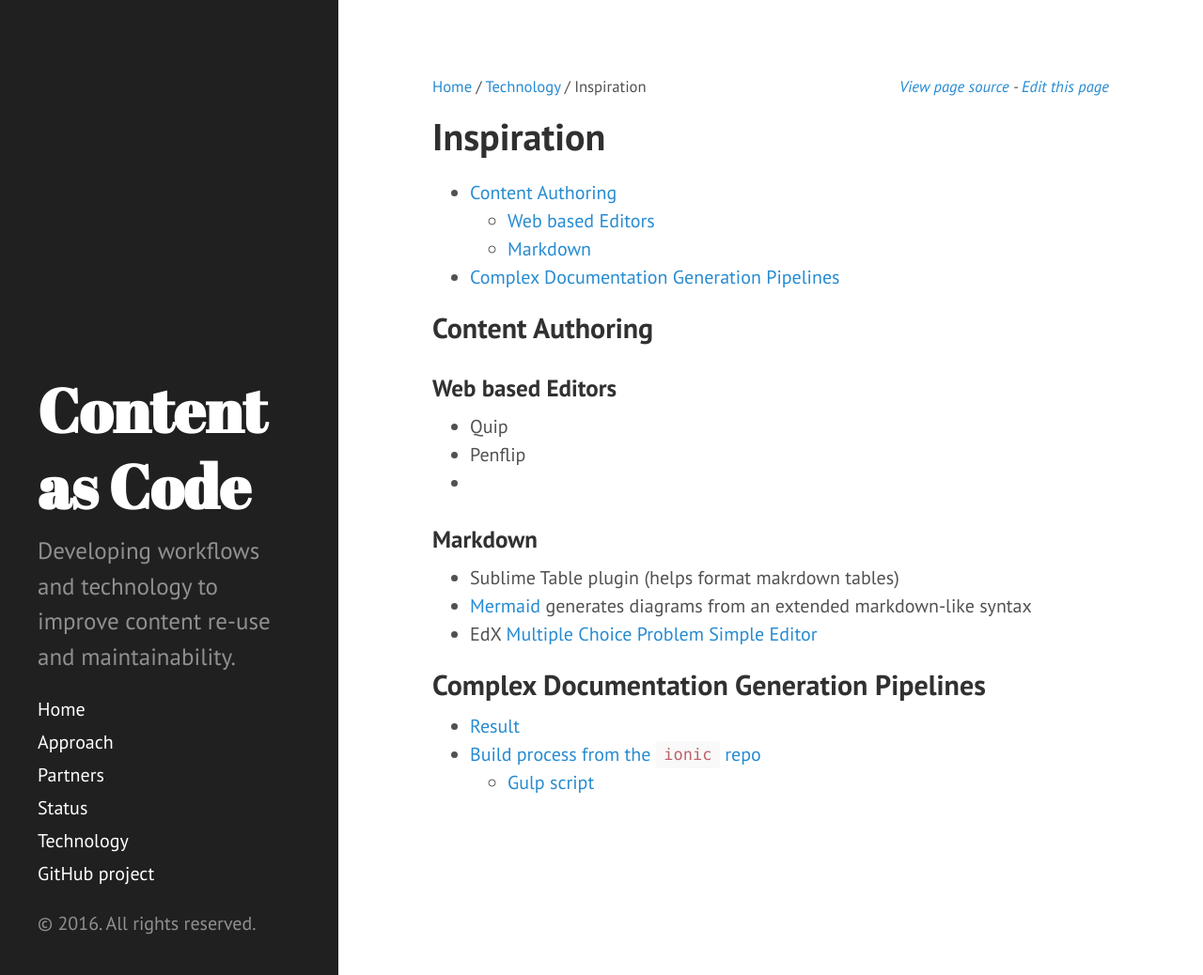
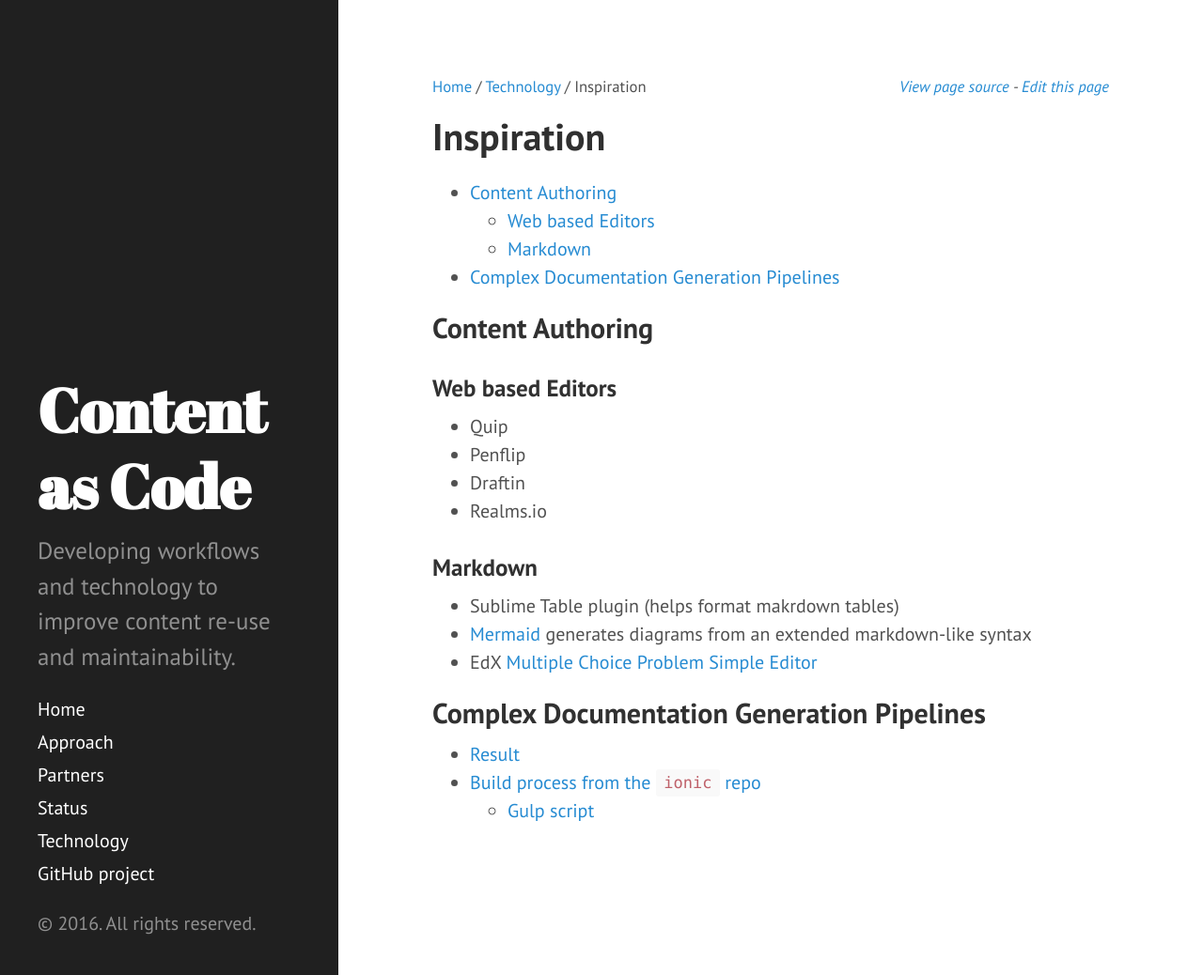
Before and after one commit to iilab/contentascode, a Jekyll site: the page built from technology/inspiration.md, in a window 1280 px wide and 1038 px high. Shown: the whole window at 94% size. Built offline with Jekyll 4.4.1, drawn with Linux system fonts in a browser that asks for light colours.

Commit message:
Added other technology inspirations

```diff
--- a/technology/inspiration.md
+++ b/technology/inspiration.md
@@ -11,7 +11,8 @@ title: Inspiration
 
  - Quip
  - Penflip
- -
+ - Draftin
+ - Realms.io
 
 ### Markdown
 
```
